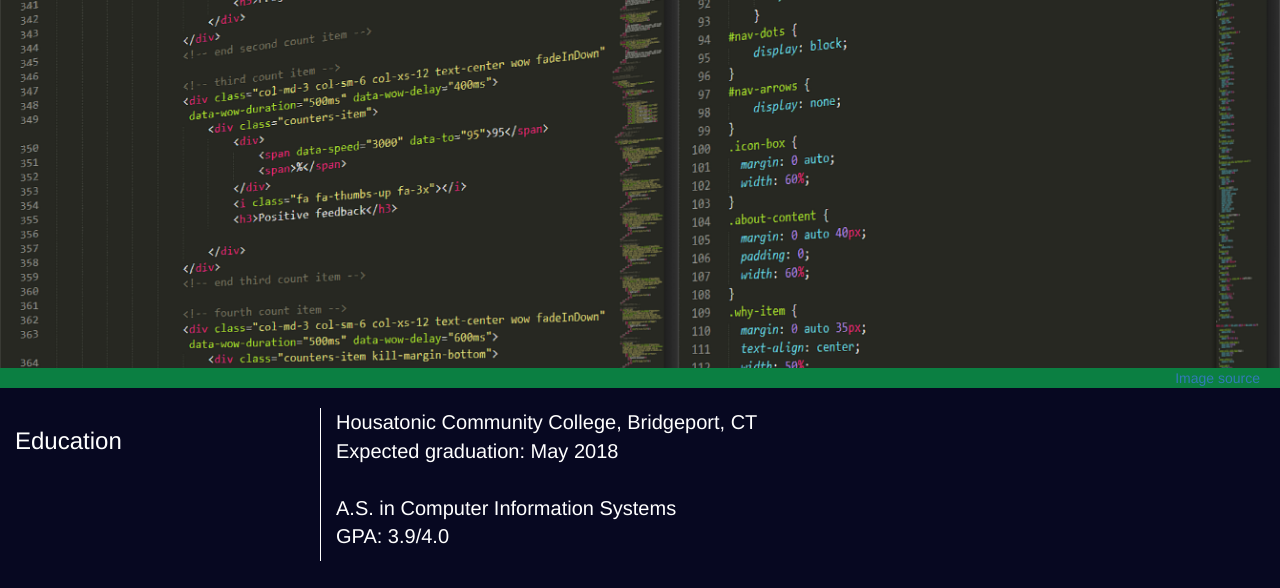
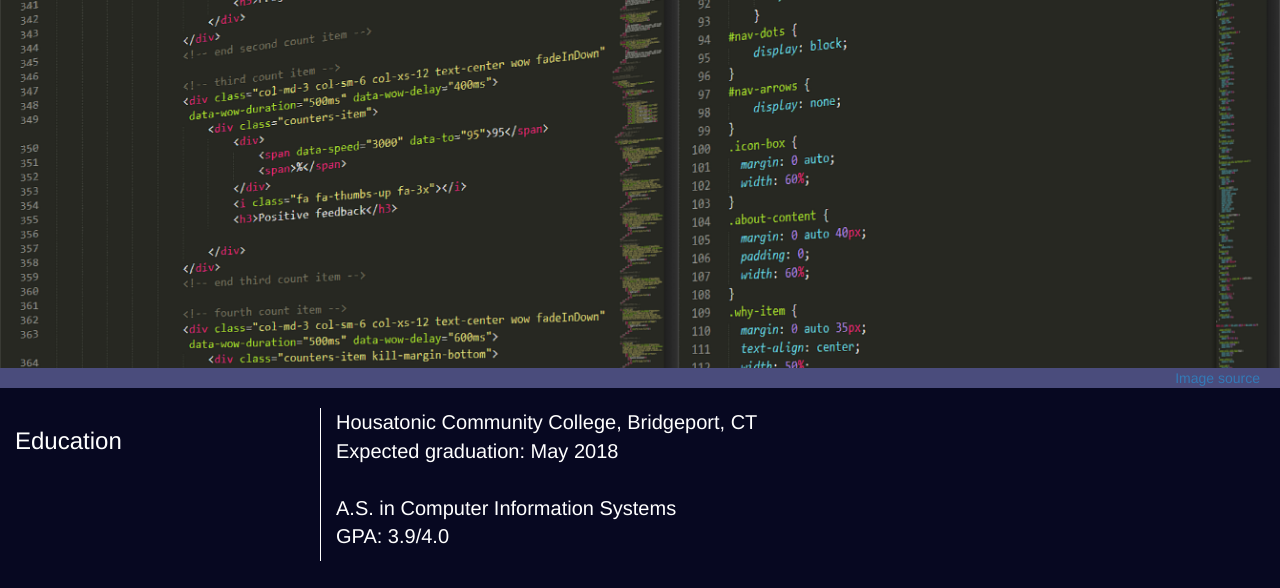
Before and after one commit to msaei/msaei.github.io, a plain HTML site: page index.html in a window 1280 px wide. Shown: the part 182-770 px from the top of the page. Drawn offline with nearby package versions, Linux system fonts and the light colour scheme.

Commit message:
image source bg changed

```diff
--- a/css/stylesheet.css
+++ b/css/stylesheet.css
@@ -40,7 +40,7 @@
 }
 
 .img-source {
-    background-color: #0B7F42;
+    background-color: #4a4c7c;
     text-align: right;
     padding-right: 2rem;
 }
```
